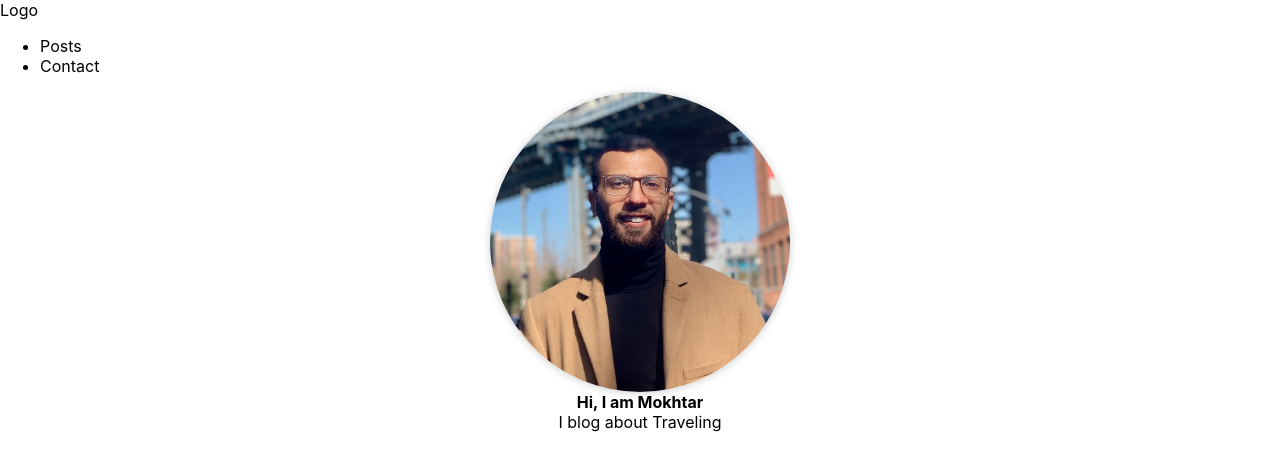
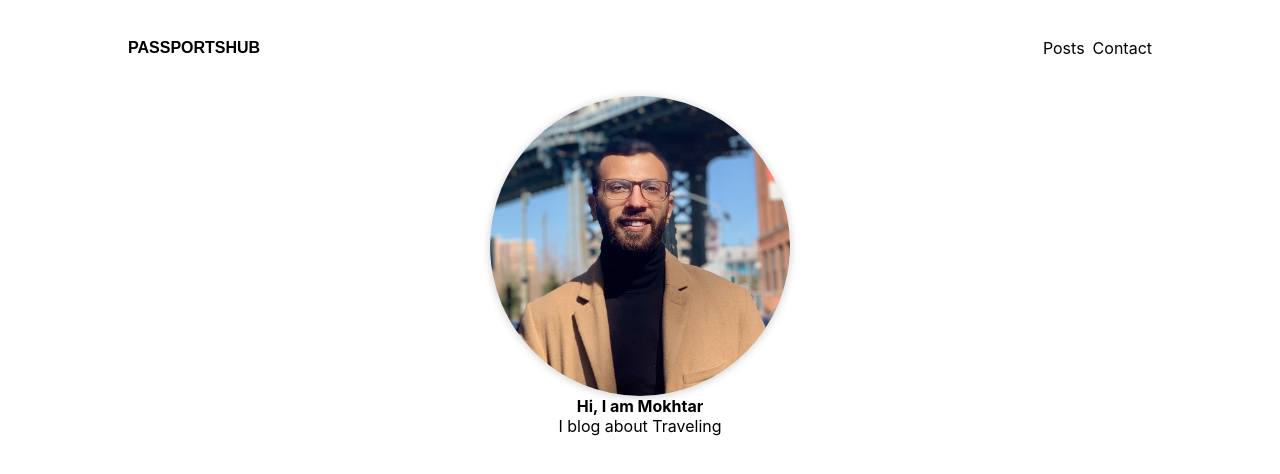
Before and after one commit to Joemokhtarali/Travel-blog-NextJS, a Next.js app in the folder travel-blog-nextjs/: page / in a window 1280 px wide. Shown: the top 474 px of the page. Built offline with nearby package versions, Linux system fonts and the light colour scheme.

Commit message:
styled navigation

```diff
--- a/travel-blog-nextjs/components/layout/logo.js
+++ b/travel-blog-nextjs/components/layout/logo.js
@@ -1,7 +1,9 @@
+import classes from './logo.module.css'
+
 function Logo(props){
     return (
-        <div>
-            Logo
+        <div className={classes.logo}>
+            PassportsHub
         </div>
     )
 }
--- /dev/null
+++ b/travel-blog-nextjs/components/layout/logo.module.css
@@ -0,0 +1,13 @@
+.logo {
+    text-transform: uppercase;
+    font-size: var(--size-5);
+    font-weight: bold;
+    font-family: 'Oswald', sans-serif;
+    color: var(--color-grey-50);
+  }
+
+  @media (min-width: 768px) {
+    .logo {
+      font-size: var(--size-8);
+    }
+  }
--- a/travel-blog-nextjs/components/layout/main-navigation.js
+++ b/travel-blog-nextjs/components/layout/main-navigation.js
@@ -1,8 +1,10 @@
 import Link from "next/link";
 import Logo from "./logo";
+import classes from './main-navigation.module.css'
+
 function MainNavigation(props) {
   return (
-    <header>
+    <header className={classes.header}>
       <Link href="/">
         <a>
           <Logo />
--- /dev/null
+++ b/travel-blog-nextjs/components/layout/main-navigation.module.css
@@ -0,0 +1,42 @@
+.header {
+    width: 100%;
+    height: 6rem;
+    background-color: var(--color-grey-900);
+    display: flex;
+    justify-content: space-between;
+    align-items: center;
+    padding: 0 10%;
+  }
+
+  .header ul {
+    list-style: none;
+    display: flex;
+    align-items: baseline;
+    margin: 0;
+    padding: 0;
+  }
+
+  .header li {
+    margin: 0 var(--size-4);
+  }
+
+  .header a {
+    color: var(--color-grey-100);
+    font-size: var(--size-4);
+  }
+
+  .header a:hover,
+  .header a:active,
+  .header a.active {
+    color: var(--color-grey-200);
+  }
+
+  @media (min-width: 768px) {
+    .header ul {
+      gap: 0.5rem;
+    }
+
+    .header a {
+      font-size: var(--size-5);
+    }
+  }
```
